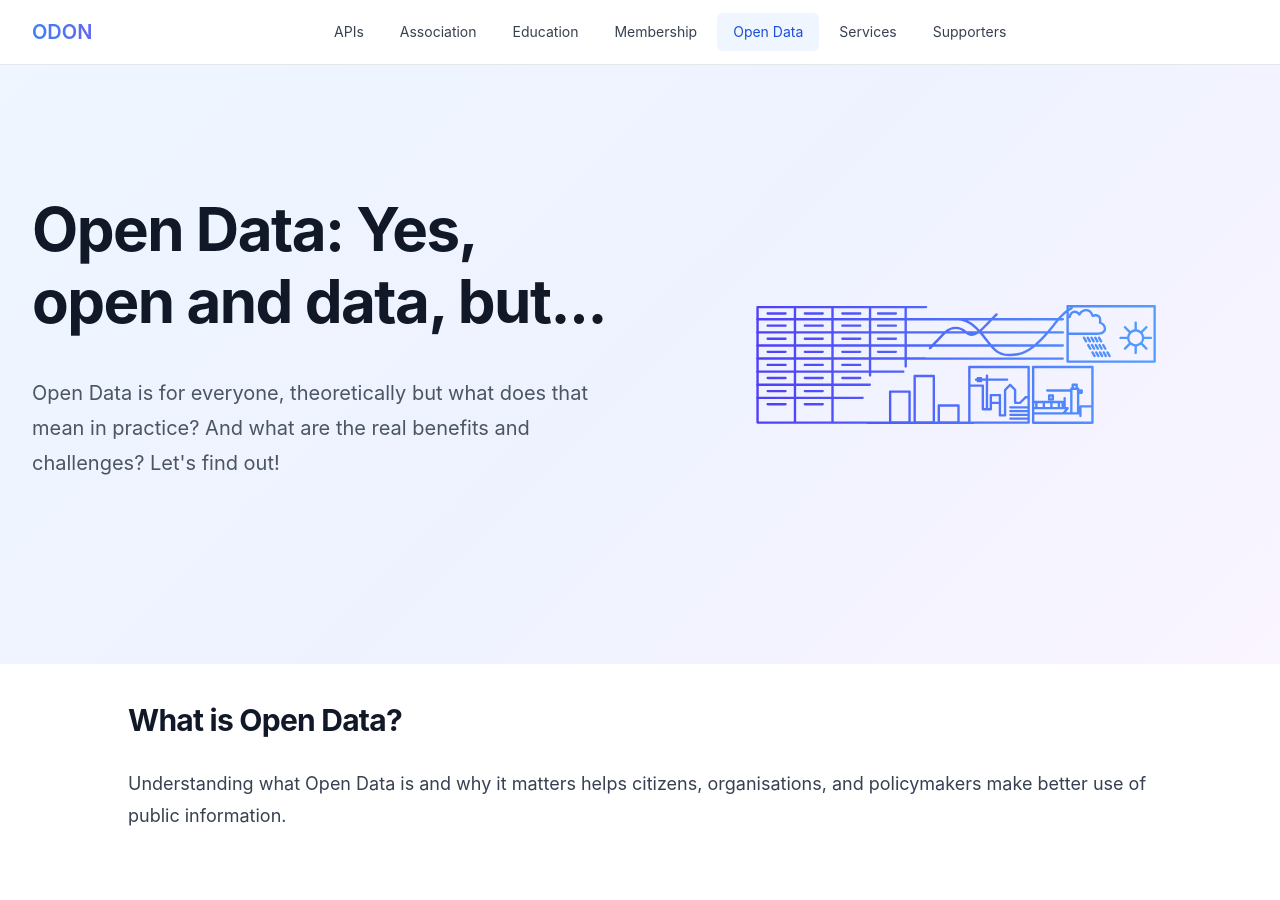
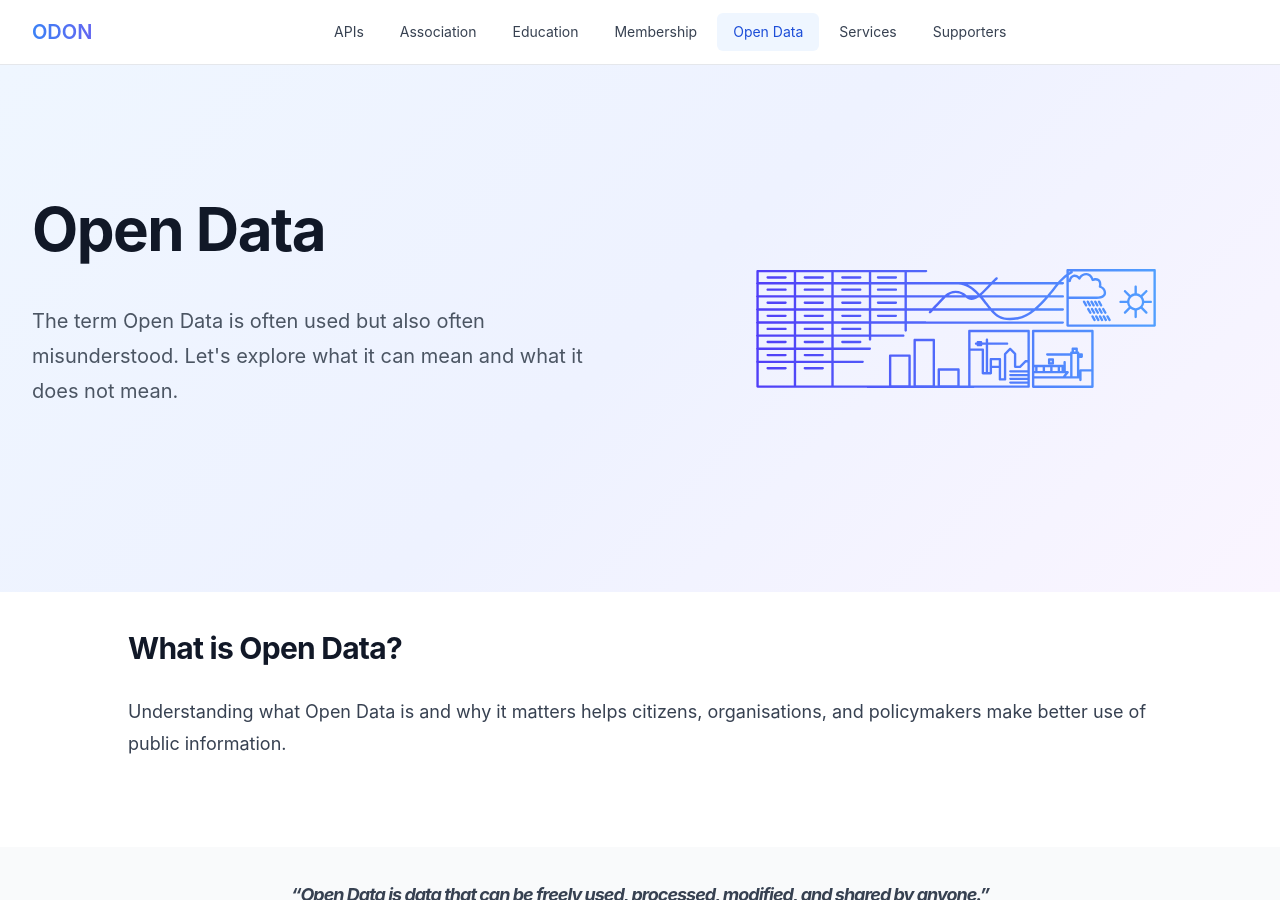
Before and after one commit to verein-odon/verein-odon.github.io, a Jekyll site: the page built from docs/en/open-data.md, in a window 1280 px wide and 900 px high. Built offline with Jekyll 4.4.1, drawn with Linux system fonts in a browser that asks for light colours.

Commit message:
Updated hero text for open-data page

```diff
--- a/docs/_data/heros.yaml
+++ b/docs/_data/heros.yaml
@@ -89,8 +89,8 @@ membership:
     alt_text: "People at a table"
 opendata:
   en:
-    hero-title: "Open Data: Yes, open and data, but..."
-    hero-subtitle: "Open Data is for everyone, theoretically but what does that mean in practice? And what are the real benefits and challenges? Let's find out!"
+    hero-title: "Open Data"
+    hero-subtitle: "The term Open Data is often used but also often misunderstood. Let's explore what it can mean and what it does not mean."
     image_src: "/assets/images/heros/open-data.svg"
     alt_text: "Open data from table to application"
   de:
```
